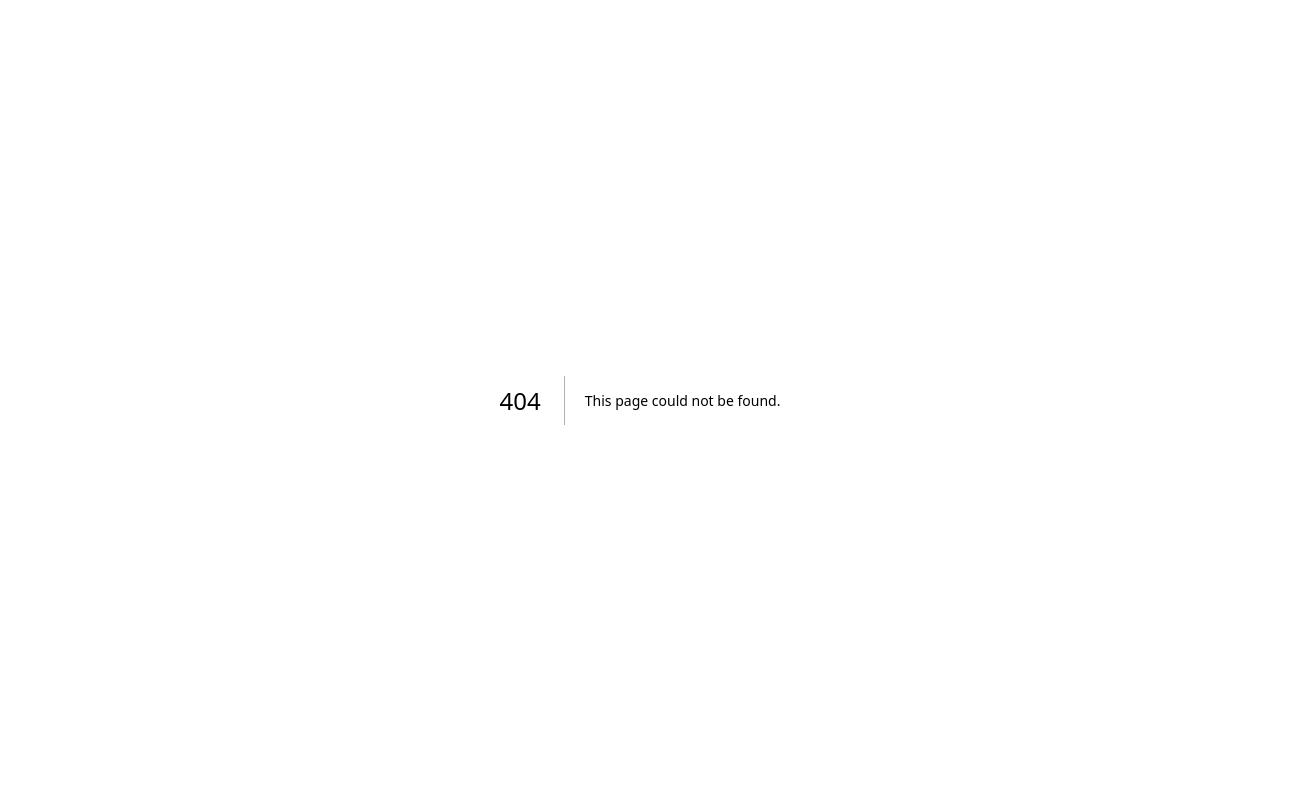
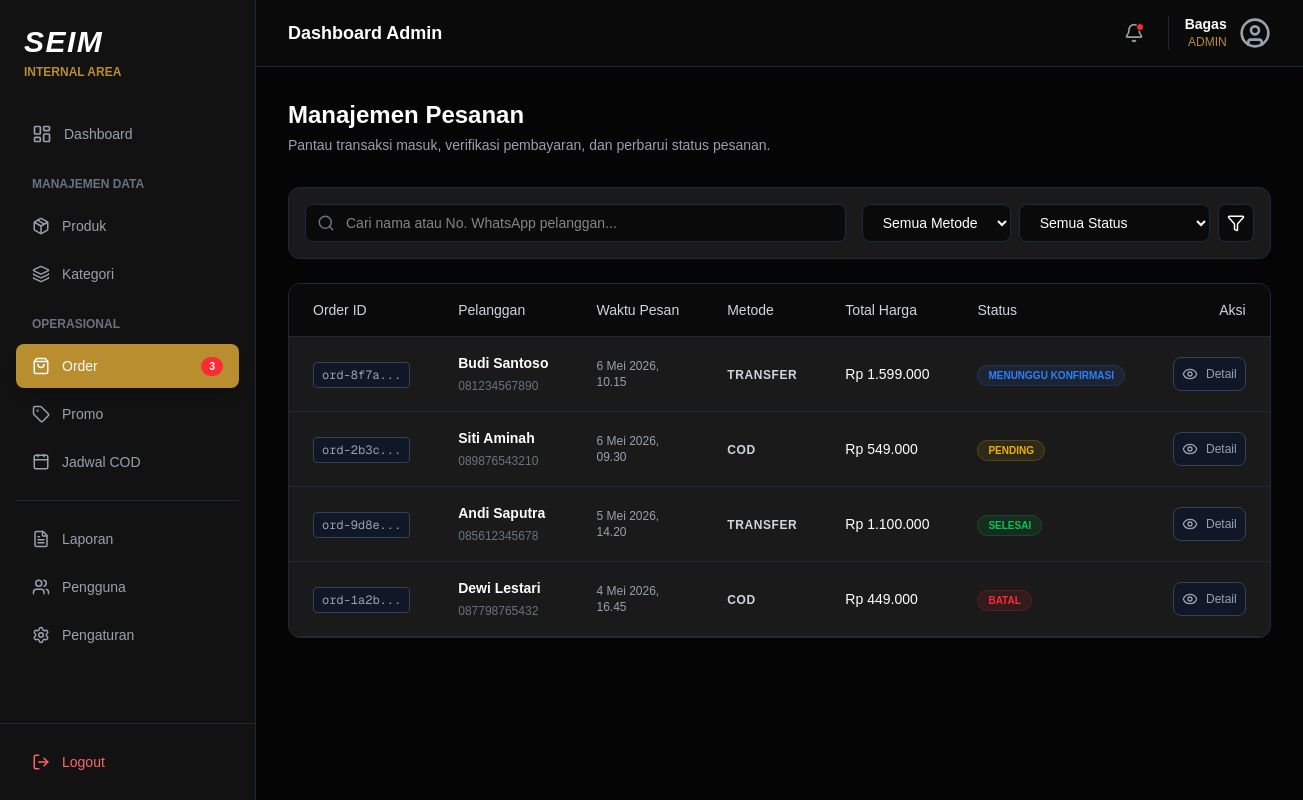
Before and after one commit to kopsus/seim, a Next.js app in the folder frontend/: page /dashboard/order in a window 1280 px wide. Before the commit this address had no page. Shown: the whole page, 1303 px wide, since content can reach past the window. Built offline with nearby package versions, Linux system fonts and the light colour scheme.

Commit message:
feat : add dashboard order page

```diff
--- /dev/null
+++ b/frontend/src/app/dashboard/order/page.tsx
@@ -0,0 +1,216 @@
+"use client";
+
+import { Search, Filter, Eye } from "lucide-react";
+import { formatRupiah } from "@/utils/formatRupiah";
+
+export default function ManajemenPesananPage() {
+  const dummyOrders = [
+    {
+      id: "ord-8f7a-1234",
+      total_harga: 1599000,
+      metode_pembayaran: "TRANSFER",
+      status_order: "MENUNGGU_KONFIRMASI",
+      created_at: "2026-05-06T10:15:00.000Z",
+      customer: {
+        nama: "Budi Santoso",
+        no_whatsapp: "081234567890",
+      },
+    },
+    {
+      id: "ord-2b3c-5678",
+      total_harga: 549000,
+      metode_pembayaran: "COD",
+      status_order: "PENDING",
+      created_at: "2026-05-06T09:30:00.000Z",
+      customer: {
+        nama: "Siti Aminah",
+        no_whatsapp: "089876543210",
+      },
+    },
+    {
+      id: "ord-9d8e-9012",
+      total_harga: 1100000,
+      metode_pembayaran: "TRANSFER",
+      status_order: "SELESAI",
+      created_at: "2026-05-05T14:20:00.000Z",
+      customer: {
+        nama: "Andi Saputra",
+        no_whatsapp: "085612345678",
+      },
+    },
+    {
+      id: "ord-1a2b-3456",
+      total_harga: 449000,
+      metode_pembayaran: "COD",
+      status_order: "BATAL",
+      created_at: "2026-05-04T16:45:00.000Z",
+      customer: {
+        nama: "Dewi Lestari",
+        no_whatsapp: "087798765432",
+      },
+    },
+  ];
+
+  // Fungsi untuk memformat tanggal beserta jam
+  const formatDateTime = (dateString: string) => {
+    const date = new Date(dateString);
+    return date.toLocaleDateString("id-ID", {
+      day: "numeric",
+      month: "short",
+      year: "numeric",
+      hour: "2-digit",
+      minute: "2-digit",
+    });
+  };
+
+  // Fungsi untuk menentukan warna badge berdasarkan status
+  const getStatusBadge = (status: string) => {
+    switch (status) {
+      case "PENDING":
+        return "bg-yellow-500/10 text-yellow-500 border-yellow-500/20";
+      case "MENUNGGU_KONFIRMASI":
+        return "bg-blue-500/10 text-blue-500 border-blue-500/20";
+      case "SELESAI":
+        return "bg-green-500/10 text-green-500 border-green-500/20";
+      case "BATAL":
+        return "bg-red-500/10 text-red-500 border-red-500/20";
+      default:
+        return "bg-gray-500/10 text-gray-500 border-gray-500/20";
+    }
+  };
+
+  return (
+    <div className="w-full relative">
+      {/* 1. HEADER HALAMAN */}
+      <div className="flex flex-col md:flex-row md:items-center justify-between mb-8 gap-4">
+        <div>
+          <h1 className="text-2xl font-bold text-white">Manajemen Pesanan</h1>
+          <p className="text-sm text-gray-400 mt-1">
+            Pantau transaksi masuk, verifikasi pembayaran, dan perbarui status
+            pesanan.
+          </p>
+        </div>
+      </div>
+
+      {/* 2. AREA PENCARIAN DAN FILTER */}
+      <div className="bg-[#1A1A1A] p-4 rounded-xl border border-gray-800 flex flex-col md:flex-row gap-4 mb-6">
+        <div className="relative flex-1">
+          <Search
+            className="absolute left-3 top-1/2 transform -translate-y-1/2 text-gray-500"
+            size={18}
+          />
+          <input
+            type="text"
+            placeholder="Cari nama atau No. WhatsApp pelanggan..."
+            className="w-full bg-[#0A0A0A] text-white border border-gray-800 rounded-lg pl-10 pr-4 py-2 focus:outline-none focus:border-[#B88E2F] transition-colors text-sm"
+          />
+        </div>
+        <div className="flex gap-2">
+          <select className="bg-[#0A0A0A] text-white border border-gray-800 rounded-lg px-4 py-2 focus:outline-none focus:border-[#B88E2F] text-sm">
+            <option value="">Semua Metode</option>
+            <option value="TRANSFER">Transfer</option>
+            <option value="COD">COD</option>
+          </select>
+          <select className="bg-[#0A0A0A] text-white border border-gray-800 rounded-lg px-4 py-2 focus:outline-none focus:border-[#B88E2F] text-sm">
+            <option value="">Semua Status</option>
+            <option value="PENDING">Pending</option>
+            <option value="MENUNGGU_KONFIRMASI">Menunggu Konfirmasi</option>
+            <option value="SELESAI">Selesai</option>
+            <option value="BATAL">Batal</option>
+          </select>
+          <button className="bg-[#0A0A0A] border border-gray-800 hover:border-gray-600 text-white p-2 rounded-lg transition-colors">
+            <Filter size={18} />
+          </button>
+        </div>
+      </div>
+
+      {/* 3. TABEL DATA PESANAN */}
+      <div className="bg-[#1A1A1A] rounded-xl border border-gray-800 overflow-hidden">
+        <div className="overflow-x-auto">
+          <table className="w-full text-left text-sm text-gray-400">
+            <thead className="bg-[#0A0A0A] text-gray-300 border-b border-gray-800">
+              <tr>
+                <th scope="col" className="px-6 py-4 font-medium">
+                  Order ID
+                </th>
+                <th scope="col" className="px-6 py-4 font-medium">
+                  Pelanggan
+                </th>
+                <th scope="col" className="px-6 py-4 font-medium text-nowrap">
+                  Waktu Pesan
+                </th>
+                <th scope="col" className="px-6 py-4 font-medium">
+                  Metode
+                </th>
+                <th scope="col" className="px-6 py-4 font-medium">
+                  Total Harga
+                </th>
+                <th scope="col" className="px-6 py-4 font-medium">
+                  Status
+                </th>
+                <th scope="col" className="px-6 py-4 font-medium text-right">
+                  Aksi
+                </th>
+              </tr>
+            </thead>
+            <tbody>
+              {dummyOrders.map((order) => (
+                <tr
+                  key={order.id}
+                  className="border-b border-gray-800 hover:bg-[#0A0A0A]/50 transition-colors"
+                >
+                  <td className="px-6 py-4 text-nowrap">
+                    <span className="font-mono text-xs bg-gray-900 px-2 py-1 rounded text-gray-400 border border-gray-700">
+                      {order.id.substring(0, 8)}...
+                    </span>
+                  </td>
+
+                  <td className="px-6 py-4 text-nowrap">
+                    <p className="font-bold text-white mb-0.5">
+                      {order.customer.nama}
+                    </p>
+                    <span className="text-xs text-gray-500">
+                      {order.customer.no_whatsapp}
+                    </span>
+                  </td>
+
+                  <td className="px-6 py-4 text-gray-400 text-xs">
+                    {formatDateTime(order.created_at)}
+                  </td>
+
+                  <td className="px-6 py-4 text-nowrap">
+                    <span className="text-xs font-bold text-gray-300 uppercase tracking-wider">
+                      {order.metode_pembayaran}
+                    </span>
+                  </td>
+
+                  <td className="px-6 py-4 text-white font-medium">
+                    {formatRupiah(order.total_harga)}
+                  </td>
+
+                  <td className="px-6 py-4 text-nowrap">
+                    <span
+                      className={`px-2.5 py-1 text-[10px] font-bold rounded-full border ${getStatusBadge(order.status_order)}`}
+                    >
+                      {order.status_order.replace("_", " ")}
+                    </span>
+                  </td>
+
+                  <td className="px-6 py-4 text-right">
+                    <button
+                      className="inline-flex items-center justify-center p-2 text-gray-400 hover:text-white bg-gray-900 hover:bg-gray-800 border border-gray-700 rounded-lg transition-colors"
+                      title="Proses / Lihat Detail"
+                    >
+                      <Eye size={16} className="mr-2" />
+                      <span className="text-xs font-medium">Detail</span>
+                    </button>
+                  </td>
+                </tr>
+              ))}
+            </tbody>
+          </table>
+        </div>
+      </div>
+    </div>
+  );
+}
```
